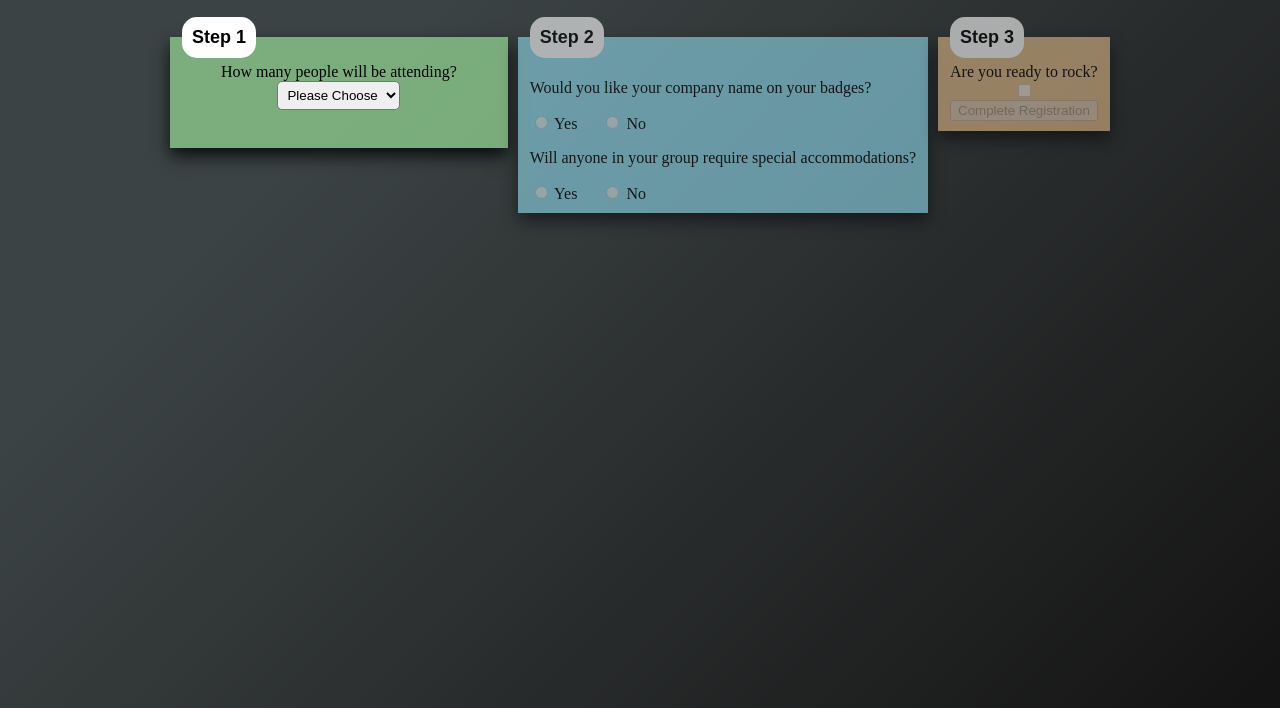
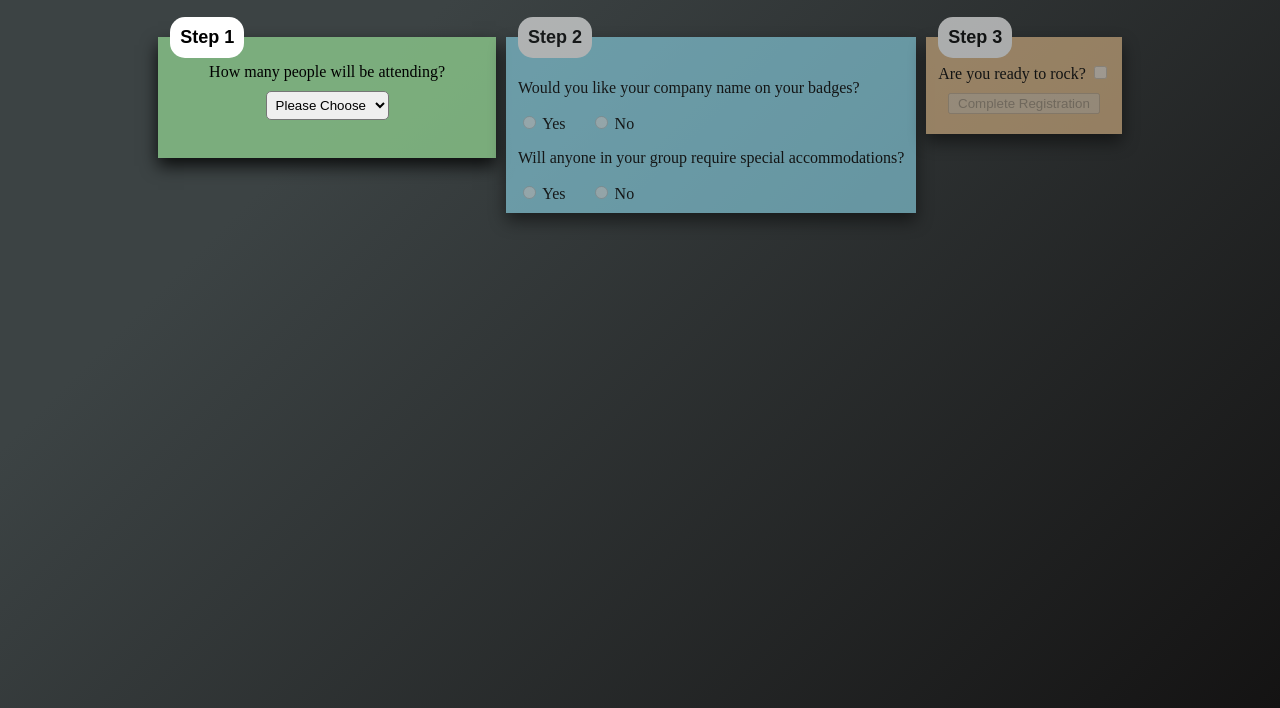
Before and after one commit to GianoglioEnrico/Subito_FE_Test, a plain HTML site: page index.html in a window 1280 px wide. Shown: the part 92-800 px from the top of the page. Drawn offline with Linux system fonts and the light colour scheme.

Commit message:
Added Readme File

```diff
--- a/index.html
+++ b/index.html
@@ -105,8 +105,10 @@
 
         <fieldset id="step_3">
           <legend>Step 3</legend>
-          <label for="rock"> Are you ready to rock? </label>
-          <input type="checkbox" id="rock" />
+          <div>
+            <label for="rock"> Are you ready to rock? </label>
+            <input type="checkbox" id="rock" />
+          </div>
           <input
             type="submit"
             id="submit_button"
--- a/style.css
+++ b/style.css
@@ -127,6 +127,7 @@ legend {
 select {
   border-radius: 5px;
   padding: 5px;
+  margin: 10px;
 }
 p {
   font-family: "Times New Roman", Times, serif;
@@ -144,3 +145,6 @@ p {
   visibility: visible;
   top: 90%;
 }
+#submit_button {
+  margin: 10px;
+}
```
Also changed, not shown: app-image.png (added), 1 other file.
